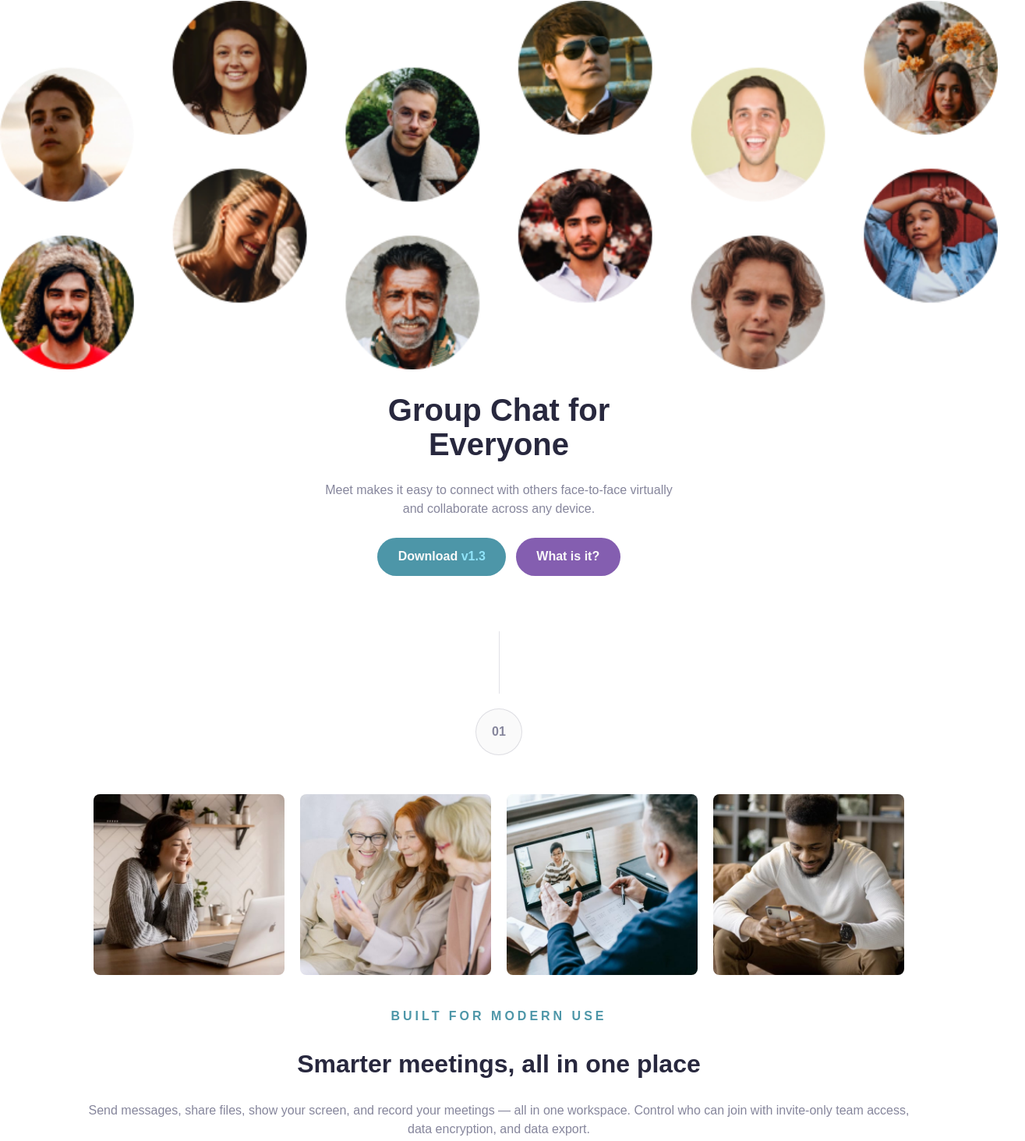
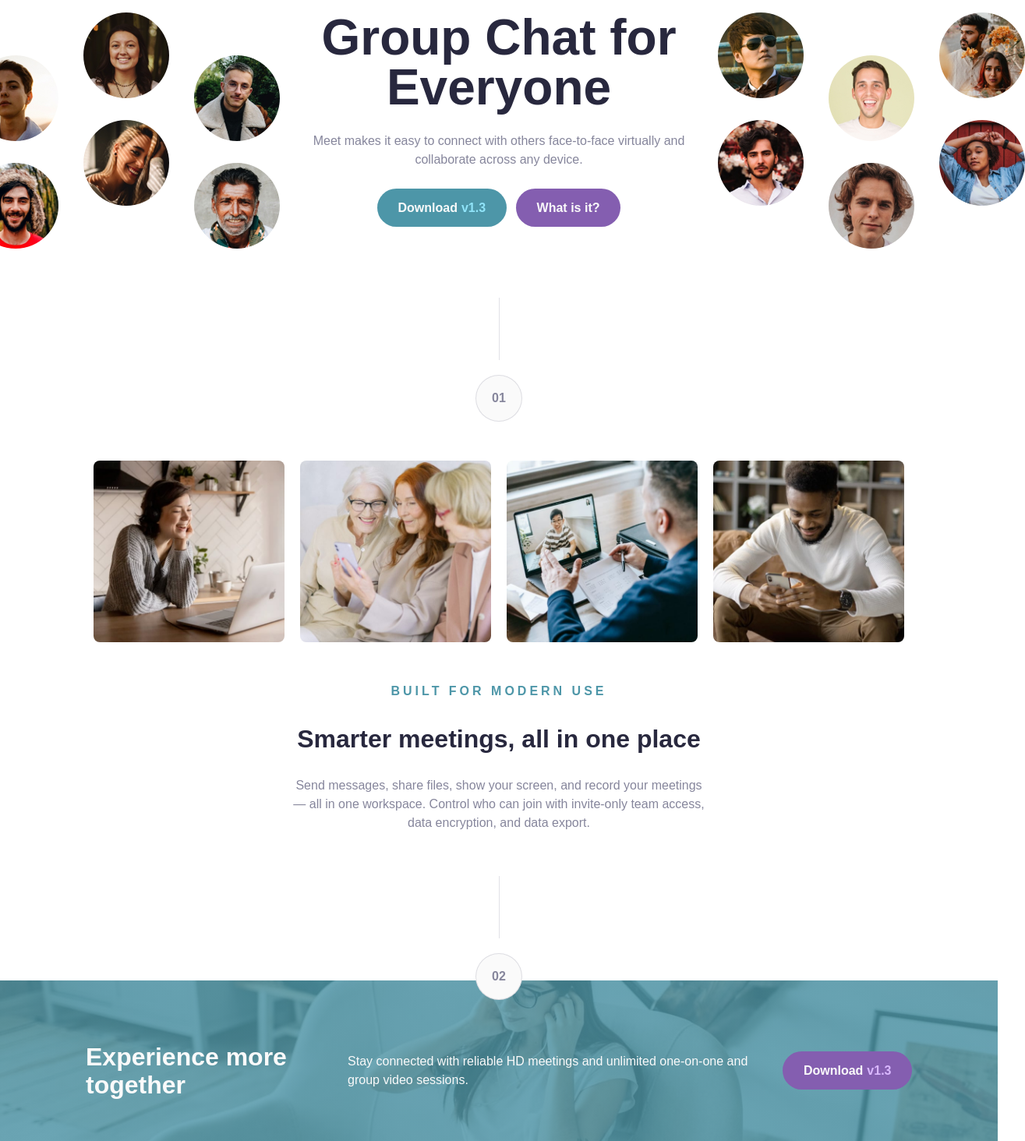
Before and after one commit to bguz/FEM-meet-landing-page, a plain HTML site: page index.html in a window 1280 px wide. Shown: the part 122-1586 px from the top of the page at 78% size, 1315 px wide, since content can reach past the window. Drawn offline with Linux system fonts and the light colour scheme; a web font is replaced by a local one.

Commit message:
finished challenge

```diff
--- a/assets/css/style.less
+++ b/assets/css/style.less
@@ -10,6 +10,9 @@
 @gray: hsl(240, 10%, 57%);
 @light-blue: hsl(192, 90%, 77%);
 @white: hsl(0, 0%, 98%);
+
+@cta-primary-hover: hsl(192, 54%, 64%);
+@cta-secondary-hover: hsl(267, 54%, 71%);
 
 /* Font Vars */
 @ff-red-hat-display: 'Red Hat Display', sans-serif;
@@ -39,6 +42,7 @@ body {
     font-family: @ff-red-hat-display;
     font-size: 1.6rem;
     color: @gray;
+    overflow-x: hidden;
 }
 h1,
 h2,
@@ -77,15 +81,26 @@ p {
     border: none;
     color: @white;
     font-weight: @fw-black;
+    display: flex;
+    gap: 0.5rem;
+    cursor: pointer;
 }
 .cta--primary {
     background-color: @green;
     .version {
         color: @light-blue;
     }
+
+    &:hover {
+        background-color: @cta-primary-hover;
+    }
 }
 .cta--secondary {
     background-color: @purple;
+
+    &:hover {
+        background-color: @cta-secondary-hover;
+    }
 
     .version {
         color: @light-purple;
@@ -111,8 +126,12 @@ p {
             margin: 1.5rem auto 3rem auto;
             width: 100%;
             position: relative;
+            max-width: 110%;
+            left: -5%;
+            width: 110%;
         }
-        .desktop {
+        .desktop-l,
+        .desktop-r {
             display: none;
         }
     }
@@ -122,6 +141,7 @@ p {
         justify-content: center;
         align-items: center;
         gap: 2.5rem;
+        padding: 0 2.5rem;
     }
 }
 
@@ -142,14 +162,16 @@ p {
             letter-spacing: .4rem;
             text-transform: uppercase;
         }
+    }
+
     .highlights__images {
         display: grid;
         grid-template-columns: 1fr 1fr;
+        margin-bottom: 4rem;
 
         .highlights__img {
             padding: 1rem;
             border-radius: 1.8rem;
-            }
         }
     }
 }
@@ -201,6 +223,8 @@ p {
 // Medium devices (tablets, 768px and up)
 @media (min-width: 768px) {
     .header {
+        padding-bottom: 12rem;
+
         .header__content {
             max-width: 45rem;
             margin: 0 auto;
@@ -209,19 +233,86 @@ p {
             flex-direction: row;
         }
     }
+
     .highlights {
-        padding-top: 5rem;
-
-        .highlights__content {
 
         .highlights__images {
                 grid-template-columns: 1fr 1fr 1fr 1fr;
         }
+        .highlights__content {
+            max-width: 57rem;
+            margin: 0 auto;
+        }
+    }
+
+    .footer {
+
+        .footer__content {
+            max-width: 57rem;
+            margin: 0 auto;
+        }
+    }
+
+ }
+
+
+// 992
+@media (min-width: 1275px) {
+    .header {
+        padding-bottom: 15rem;
+
+        .header__logo-container {
+            padding-bottom: 7rem;
+        }
+        .header__heading {
+            font-size: 6.4rem;
+            line-height: 6.4rem;
+        }
+        .header__content {
+            max-width: 54rem;
+        }
+
+        .header__decor {
+            position: relative;
+
+            .mobile {
+                display: none;
+            }
+            .desktop-l,
+            .desktop-r {
+                display: block;
+                position: absolute;
+                overflow: hidden;
+            }
+            .desktop-l {
+               left: -3.5rem;
+            }
+            .desktop-r {
+               right: -3.5rem;
             }
         }
     }
 
+    .highlights {
 
-// 992
+        .highlights__content {
+            max-width: 54rem;
+        }
+    }
+
+    .footer {
+
+        .footer__content {
+            max-width: 100%;
+            flex-direction: row;
+            justify-content: space-between;
+            align-items: center;
+        }
+        .footer__heading,
+        p {
+            text-align: left;
+        }
+    }
+}
 //1200
 // 1400
--- a/index.html
+++ b/index.html
@@ -17,12 +17,11 @@
         </div>
 
         <picture class="header__decor">
-          <img class="desktop" src="assets/images/desktop/image-hero-left.png" alt="">
-          <img class="desktop" src="assets/images/desktop/image-hero-right.png" alt="">
+          <img class="desktop-l" src="assets/images/desktop/image-hero-left.png" alt="">
+          <img class="desktop-r" src="assets/images/desktop/image-hero-right.png" alt="">
           <img class="mobile" src="assets/images/tablet/image-hero.png" alt="">
         </picture>
 
-      <div class="wrapper">
         <section class="header__content">
           <h1 class="header__heading">Group Chat for Everyone</h1>
           <p>Meet makes it easy to connect with others face-to-face virtually and collaborate across any device.</p>
@@ -31,7 +30,6 @@
             <button class="cta cta--secondary">What is it?</button>
           </div>
         </section>
-      </div>
     </div>
   </header>
 
@@ -39,13 +37,13 @@
     <section class="highlights">
       <div class="number one"><span>01</span></div>
       <div class="wrapper">
+        <div class="highlights__images">
+          <img src="assets/images/desktop/image-woman-in-videocall.jpg" alt="" class="highlights__img "/>
+          <img src="assets/images/desktop/image-women-videochatting.jpg" alt="" class="highlights__img "/>
+          <img src="assets/images/desktop/image-men-in-meeting.jpg" alt="" class="highlights__img "/>
+          <img src="assets/images/desktop/image-man-texting.jpg" alt="" class="highlights__img "/>
+        </div>
         <div class="highlights__content">
-          <div class="highlights__images">
-            <img src="assets/images/desktop/image-woman-in-videocall.jpg" alt="" class="highlights__img "/>
-            <img src="assets/images/desktop/image-women-videochatting.jpg" alt="" class="highlights__img "/>
-            <img src="assets/images/desktop/image-men-in-meeting.jpg" alt="" class="highlights__img "/>
-            <img src="assets/images/desktop/image-man-texting.jpg" alt="" class="highlights__img "/>
-          </div>
           <p class="highlights__preheading">Built for modern use</p>
           <h2 class="highlights__heading">Smarter meetings, all in one place</h2>
           <p>Send messages, share files, show your screen, and record your meetings — all in one workspace. Control who can join with invite-only team access, data encryption, and data export.</p>
```
Also changed, not shown: assets/css/style.css. Lines whose indentation alone changed are shown as unchanged.
